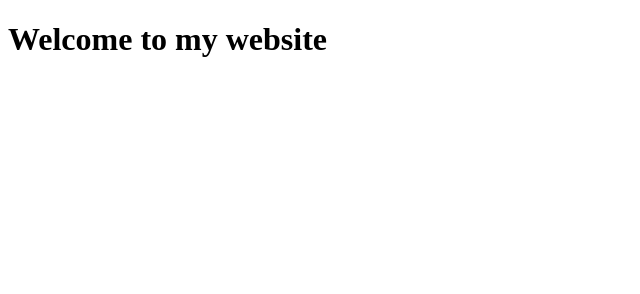
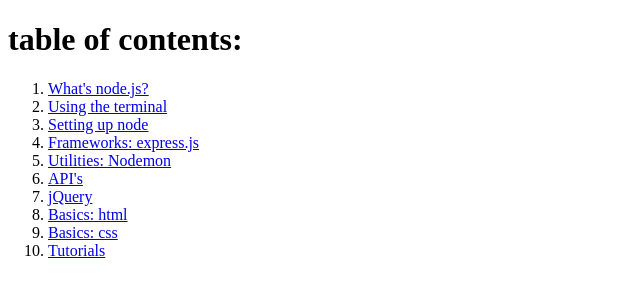
Before and after one commit to PalmaPedro/nodejs-mandatory-docs, a plain HTML site: page public/index.html in a window 1280 px wide. Shown: the whole page, without its empty margins (0-640 px from the left). Drawn offline with nearby package versions, Linux system fonts and the light colour scheme.

Commit message:
add index.html

```diff
--- a/public/index.html
+++ b/public/index.html
@@ -2,11 +2,30 @@
 <html lang="en">
     <head>
         <meta charset="UTF-8">
-        <title>index</title>
+        <title>about</title>
         <script src="https://ajax.googleapis.com/ajax/libs/jquery/3.4.1/jquery.min.js"></script>
 
     </head>
-    <h1>Welcome to my website</h1>
+    <h1>table of contents: </h1>
+    <div>
+        <ol>
+            <li><a href="1.document">What's node.js?</a></li>
+            <li><a href="2.document">Using the terminal</a></li>
+            <li><a href="3.document">Setting up node</a></li>
+            <li><a href="4.document">Frameworks: express.js</a></li>
+            <li><a href="5.document">Utilities: Nodemon</a></li>
+            <li><a href="6.document">API's</a></li>
+            <li><a href="7.document">jQuery</a></li>
+            <li><a href="8.document">Basics: html</a></li>
+            <li><a href="9.document">Basics: css</a></li>
+            <li><a href="10.document">Tutorials</a></li>
+        </ol>
+
+
+    </div>
+
+
+
 
 
 
```
Also changed, not shown: app.js (+12 -1 lines), public/1._about.html (added, +16 -0 lines), public/2._terminal.html (added), public/about.html (deleted).
